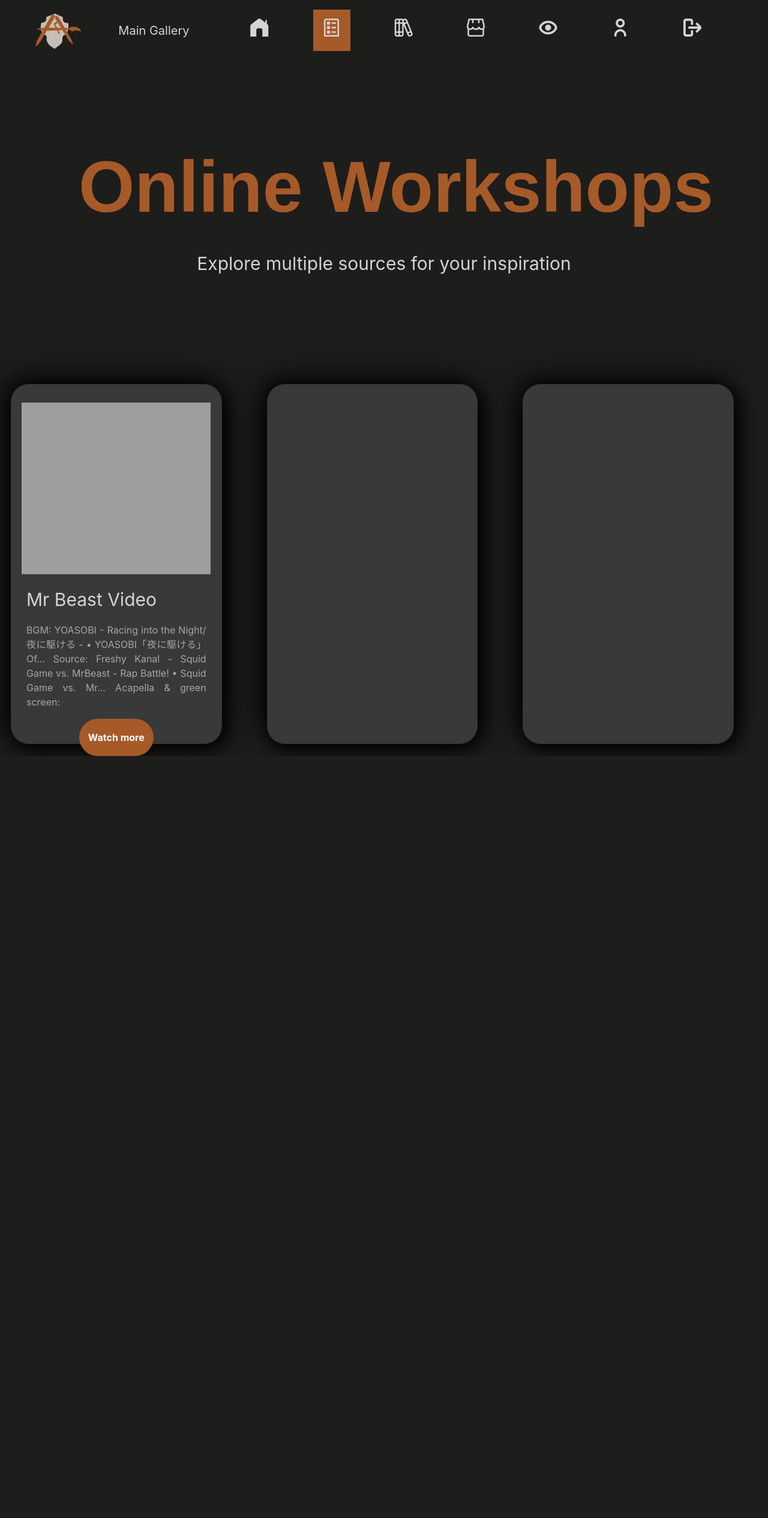
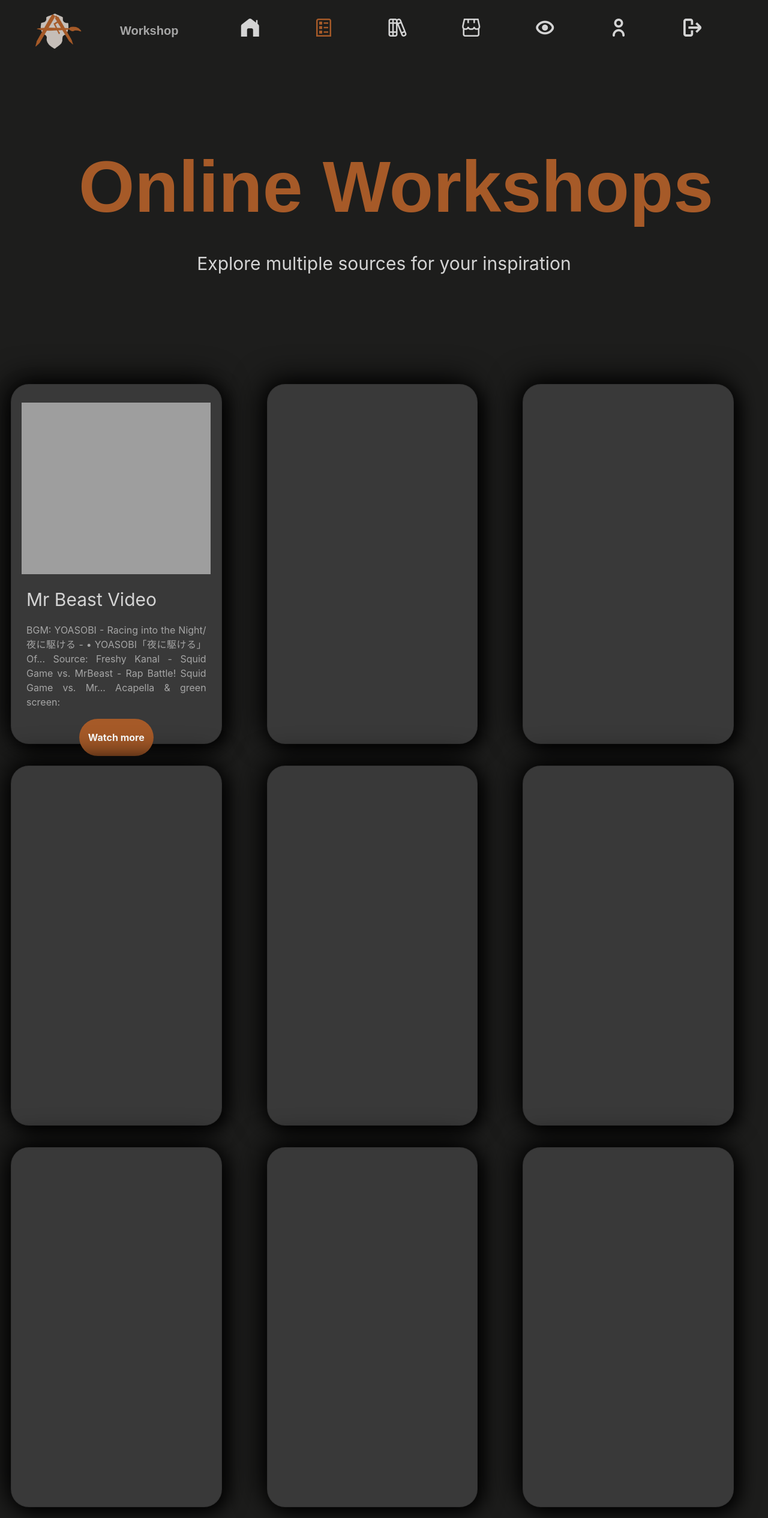
Before and after one commit to PHY5ZEKE/2itg_grp4_GuildArts, a PHP site: page /workshop.html in a window 1280 px wide. Shown: the whole page at 60% size. Before the commit the page ends 1260 px from the top, so only its background shows below. Run offline with PHP 8.4, Linux system fonts and the light colour scheme; some libraries are stand-ins or nearby versions; grey boxes are pictures that could not be loaded.

Commit message:
Nav bar adjustments

```diff
--- a/css/mainPageStyle.css
+++ b/css/mainPageStyle.css
@@ -165,7 +165,7 @@ p, p a{
 	visibility: hidden;
 	opacity: 0;
 	width: 140px;
-	background-color: #000;
+	background-color: #111111;
 	color: #fff;
 	text-align: center;
 	border-radius: 5px;
@@ -180,7 +180,7 @@ p, p a{
   }
 
   .hovertext:hover:before {
-	opacity: 1;
+	opacity: .7;
 	visibility: visible;
   }
 
--- a/css/workshopStyle.css
+++ b/css/workshopStyle.css
@@ -140,29 +140,29 @@ text-decoration: none;
 /* The hover of the icons */
 .hovertext {
 	position: relative;
+  }
 
-  }
-  /* This is the hovertext before hovering */
   .hovertext:before {
 	content: attr(data-hover);
 	visibility: hidden;
 	opacity: 0;
 	width: 140px;
-	background-color: black;
+	background-color: #111111;
 	color: #fff;
 	text-align: center;
 	border-radius: 5px;
-	padding: 5px 0;
-	transition: opacity 1s ease-in-out;
+	padding: 5px;
+	transition: opacity 0.3s ease-in-out;
 
 	position: absolute;
 	z-index: 1;
-	left: 0;
-	top: 110%;
+	left: 50%;
+	transform: translateX(-50%);
+	top: calc(100% + 10px);
   }
-  /* This what happens after hovering */
+
   .hovertext:hover:before {
-	opacity: 1;
+	opacity: .7;
 	visibility: visible;
   }
 
@@ -241,3 +241,10 @@ iframe{
 	box-shadow: none;
 	transform: scale(0.98);
   }
+
+  a, .navbar-brand{
+	text-decoration: none;
+	font-family: 'Montserrat', sans-serif;
+	font-weight:bolder;
+
+  }
--- a/main.php
+++ b/main.php
@@ -41,11 +41,11 @@ if (!isset($_SESSION['loggedin'])) {
                     <img src="assets\Logo.png" alt="Logo" width="85" height="85">
                   </a>
                     <!--Navbar Name-->
-                  <a class="navbar-brand" href="#" style = "color: #D4D4D4;">Main Gallery</a>
+                  <a class="navbar-brand" href="#" style = "color: #D4D4D4; opacity:.75">Main Gallery</a>
 
                   <!--Home-->
                   <span class="hovertext" data-hover="Home">
-                    <a href="main.php"><button class="btnNow"><i class="fi fi-ss-house-chimney"></i></button></a>
+                    <a href="main.php"><button class="btn"><i class="fi fi-ss-house-chimney" style = "color: #A65A28;"></i></button></a>
                     </span>
                     <!--Online Workshops-->
                     <span class="hovertext" data-hover="Online Workshops">
@@ -61,7 +61,7 @@ if (!isset($_SESSION['loggedin'])) {
                   </span>
                     <!--Virtual Exhibit-->
                     <span class="hovertext" data-hover="Virtual Exhibit">
-                  <button class="btn"><i class="fi fi-br-eye"></i></button>
+                    <a href="virtualExhibit.html"><button class="btn"><i class="fi fi-br-eye"></i></button></a>
                   </span>
                   <!--Profile-->
                   <span class="hovertext" data-hover="Profile">
--- a/workshop.html
+++ b/workshop.html
@@ -26,7 +26,7 @@
                     <img src="assets\Logo.png" alt="Logo" width="85" height="85">
                   </a>
                     <!--Navbar Name-->
-                  <a class="navbar-brand" href="#" style = "color: #D4D4D4;">Main Gallery</a>
+                  <a class="navbar-brand" href="#" style = "color: #D4D4D4; opacity:.75">Workshop</a>
 
                   <!--Home-->
                   <span class="hovertext" data-hover="Home">
@@ -34,7 +34,7 @@
                     </span>
                     <!--Online Workshops-->
                     <span class="hovertext" data-hover="Online Workshops">
-                  <button class="btnNow"><i class="fi fi-rs-ballot"></i></button>
+                      <a href="workshop.html"> <button class="btn"><i class="fi fi-rs-ballot" style = "color: #A65A28;"></i></button></a>
                   </span>
                     <!--Resource Library-->
                     <span class="hovertext" data-hover="Resource Library">
@@ -46,7 +46,7 @@
                   </span>
                     <!--Virtual Exhibit-->
                     <span class="hovertext" data-hover="Virtual Exhibit">
-                  <button class="btn"><i class="fi fi-br-eye"></i></button>
+                      <a href="virtualExhibit.html"><button class="btn"><i class="fi fi-br-eye"></i></button></a>
                   </span>
                   <!--Profile-->
                   <span class="hovertext" data-hover="Profile">
@@ -76,16 +76,37 @@
                 <div class="row">
                   <div class="col-lg-4">
                     <div class="card">
+                      <!-- video -->
                         <center><iframe width="90%" height="170%" src="https://www.youtube.com/embed/p2pclJ_37Pk" title="YouTube video player" frameborder="0" allow="accelerometer; autoplay; clipboard-write; encrypted-media; gyroscope; picture-in-picture; web-share" allowfullscreen></iframe></center>
+                        <!-- Title -->
                         <p class="subtext" style="padding-top: 150px;">Mr Beast Video</p>
+                        <!-- description -->
                         <p class="desc">BGM: YOASOBI - Racing into the Night/夜に駆ける -
                           • YOASOBI「夜に駆ける」 Of...
                         Source: Freshy Kanal - Squid Game vs. MrBeast - Rap Battle!
-
-                         • Squid Game vs. Mr...
+                         Squid Game vs. Mr...
                         Acapella & green screen:</p>
+                        <!-- Link to channel -->
                         <center><button class="buttonA">Watch more</button></center>
                     </div>
+                  </div>
+                  <div class="col-lg-4">
+                    <div class="card"></div>
+                  </div>
+                  <div class="col-lg-4">
+                    <div class="card"></div>
+                  </div>
+                  <div class="col-lg-4">
+                    <div class="card"></div>
+                  </div>
+                  <div class="col-lg-4">
+                    <div class="card"></div>
+                  </div>
+                  <div class="col-lg-4">
+                    <div class="card"></div>
+                  </div>
+                  <div class="col-lg-4">
+                    <div class="card"></div>
                   </div>
                   <div class="col-lg-4">
                     <div class="card"></div>
```
Also changed, not shown: css/profStyle.css (+36 -0 lines), css/resourceStyle.css (+15 -7 lines), css/virtualExhibit.css (+17 -9 lines), profile.php (+29 -8 lines), resource.php (+4 -4 lines), virtualExhibit.html (+13 -13 lines).
